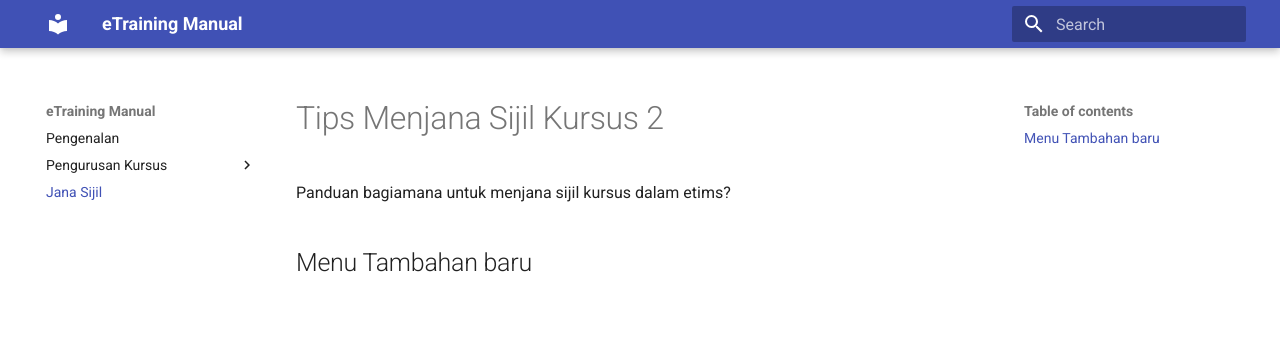
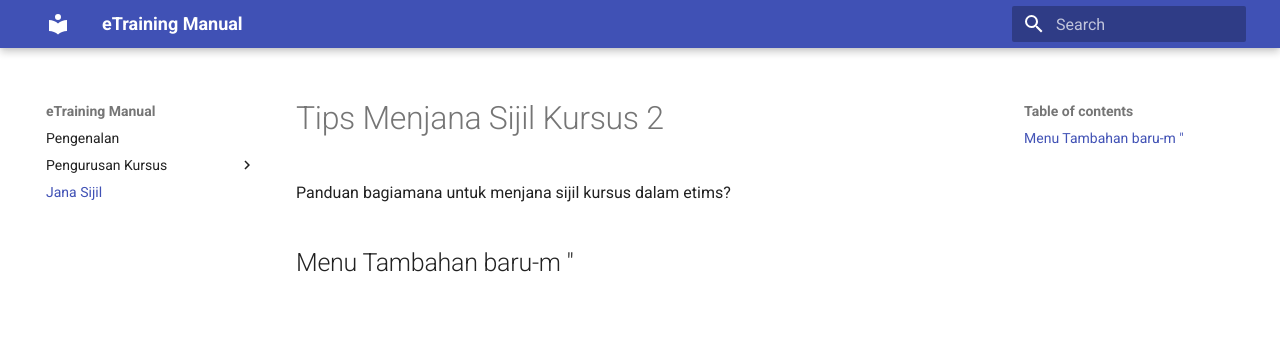
Before and after one commit to akademi-jpj/hello-mkdocs, an MkDocs documentation site: the page built from docs/generate_cert.md, in a window 1280 px wide. Shown: the top 360 px of the page. Built offline with MkDocs 1.6.1 and Material for MkDocs 9.7.7, drawn with Linux system fonts in a browser that asks for light colours.

```diff
--- a/docs/generate_cert.md
+++ b/docs/generate_cert.md
@@ -2,4 +2,4 @@
 
 Panduan bagiamana untuk menjana sijil kursus dalam etims?
 
-## Menu Tambahan baru
+## Menu Tambahan baru-m "
```
